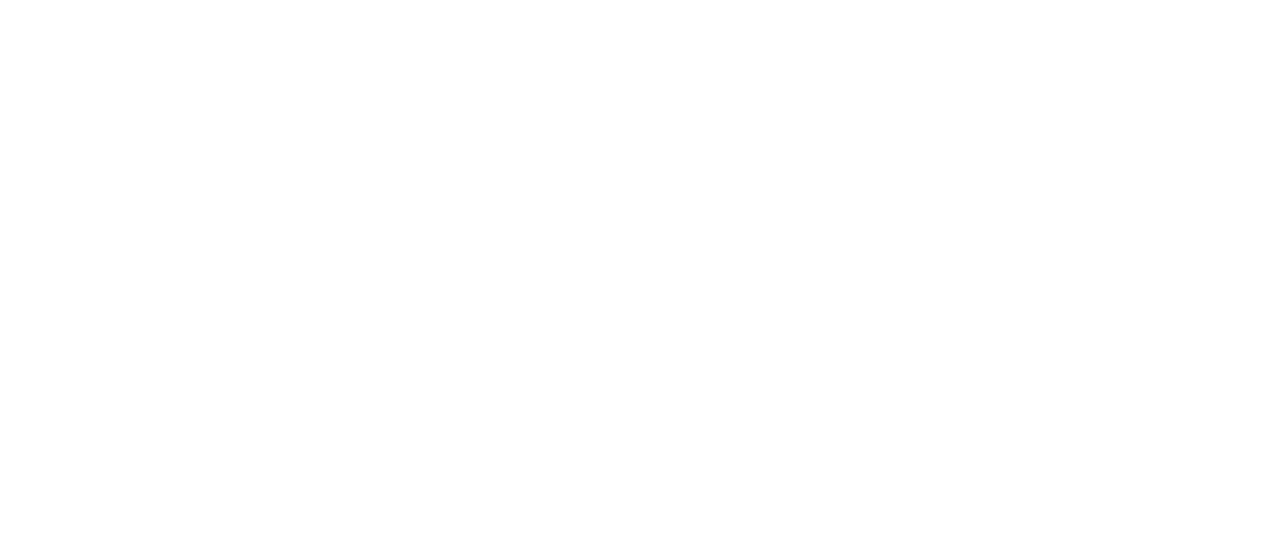
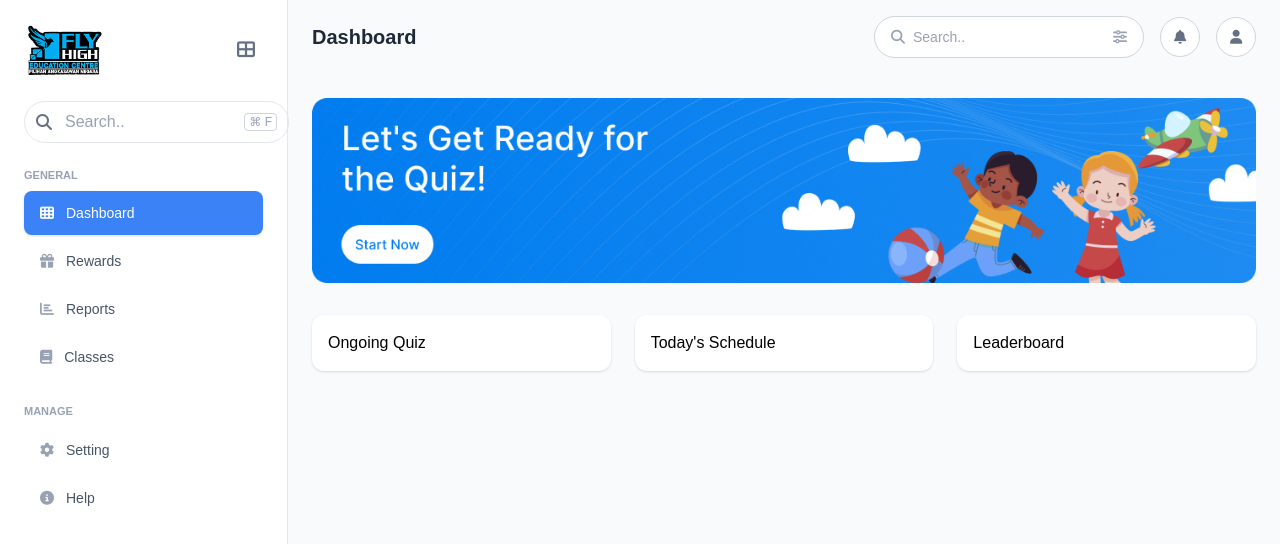
Before and after one commit to misterJS/flyhigh_quiz_fe_github, a Vue app: page /home in a window 1280 px wide. Before the commit this address had no page. Shown: the top 544 px of the page. Built offline with nearby package versions, Linux system fonts and the light colour scheme.

Commit message:
header dashboard create (sidebar component, sidebar item component, dashboardpage component, setup router, and index

```diff
--- a/public/index.html
+++ b/public/index.html
@@ -1,15 +1,26 @@
 <!DOCTYPE html>
 <html lang="">
   <head>
-    <meta charset="utf-8">
-    <meta http-equiv="X-UA-Compatible" content="IE=edge">
-    <meta name="viewport" content="width=device-width,initial-scale=1.0">
-    <link rel="icon" href="<%= BASE_URL %>favicon.ico">
+    <meta charset="utf-8" />
+    <meta http-equiv="X-UA-Compatible" content="IE=edge" />
+    <meta name="viewport" content="width=device-width,initial-scale=1.0" />
+    <link rel="icon" href="<%= BASE_URL %>favicon.ico" />
+    <link
+      rel="stylesheet"
+      href="https://cdnjs.cloudflare.com/ajax/libs/font-awesome/6.5.0/css/all.min.css"
+      integrity="sha512..."
+      crossorigin="anonymous"
+      referrerpolicy="no-referrer"
+    />
     <title><%= htmlWebpackPlugin.options.title %></title>
   </head>
   <body>
     <noscript>
-      <strong>We're sorry but <%= htmlWebpackPlugin.options.title %> doesn't work properly without JavaScript enabled. Please enable it to continue.</strong>
+      <strong
+        >We're sorry but <%= htmlWebpackPlugin.options.title %> doesn't work
+        properly without JavaScript enabled. Please enable it to
+        continue.</strong
+      >
     </noscript>
     <div id="app"></div>
     <!-- built files will be auto injected -->
--- /dev/null
+++ b/src/components/DashboardPage.vue
@@ -0,0 +1,23 @@
+<script setup>
+import HeaderComponent from "./base/HeaderComponent.vue";
+import SidebarComponent from "./base/SidebarComponent.vue";
+</script>
+
+<template>
+  <div class="flex h-screen">
+    <SidebarComponent />
+
+    <div class="flex-1 flex flex-col bg-[#f9fafb]">
+      <HeaderComponent />
+
+      <main class="p-6 overflow-y-auto flex-1">
+        <img src="../assets/hero-dashboard.png" alt="Logo" class="w-full mb-8 mx-auto" />
+        <div class="grid grid-cols-1 md:grid-cols-2 xl:grid-cols-3 gap-6">
+          <div class="p-4 bg-white shadow rounded-xl">Ongoing Quiz</div>
+          <div class="p-4 bg-white shadow rounded-xl">Today's Schedule</div>
+          <div class="p-4 bg-white shadow rounded-xl">Leaderboard</div>
+        </div>
+      </main>
+    </div>
+  </div>
+</template>
--- /dev/null
+++ b/src/components/base/HeaderComponent.vue
@@ -0,0 +1,37 @@
+<template>
+  <header class="flex justify-between items-center bg-[#f9fafb] px-6 py-4">
+    <h1 class="text-xl font-semibold text-gray-800">Dashboard</h1>
+
+    <div class="flex items-center gap-4">
+      <div
+        class="flex items-center border border-gray-300 rounded-full px-4 py-2 bg-white"
+      >
+        <i class="fas fa-search text-gray-400 text-sm mr-2"></i>
+        <input
+          type="text"
+          placeholder="Search.."
+          class="bg-transparent text-sm text-gray-700 placeholder-gray-400 focus:outline-none w-32 sm:w-48"
+        />
+        <button class="ml-2">
+          <i class="fas fa-sliders text-gray-400 text-sm"></i>
+        </button>
+      </div>
+
+      <button
+        class="w-10 h-10 flex items-center justify-center rounded-full border border-gray-300 bg-white"
+      >
+        <i class="fas fa-bell text-gray-500 text-sm"></i>
+      </button>
+
+      <button
+        class="w-10 h-10 flex items-center justify-center rounded-full border border-gray-300 bg-white"
+      >
+        <i class="fas fa-user text-gray-500 text-sm"></i>
+      </button>
+    </div>
+  </header>
+</template>
+
+<script setup>
+// No script needed
+</script>
--- /dev/null
+++ b/src/components/base/SidebarComponent.vue
@@ -0,0 +1,63 @@
+<template>
+  <aside
+    class="bg-white w-72 max-w-6xl min-h-screen border-r px-6 py-6 flex flex-col justify-between"
+  >
+    <!-- Logo & Toggle Button -->
+    <div class="flex items-center justify-between mb-6">
+      <img src="@/assets/logo.png" alt="FlyHigh Logo" class="w-20" />
+      <button class="p-2 hover:bg-gray-100 rounded-md">
+        <i class="fas fa-table-cells-large text-lg text-gray-500"></i>
+      </button>
+    </div>
+
+    <div class="flex items-center mb-6 gap-4">
+      <button @click="$emit('toggleSidebar')" class="md:hidden">
+        <i class="fas fa-bars text-xl"></i>
+      </button>
+      <div class="relative">
+        <input
+          type="text"
+          placeholder="Search.."
+          class="pl-10 pr-4 py-2 border rounded-full bg-transparent focus:outline-none"
+        />
+        <i
+          class="fas fa-search absolute left-3 top-1/2 transform -translate-y-1/2 text-gray-500"
+        ></i>
+        <span
+          class="absolute right-3 top-1/2 -translate-y-1/2 text-xs text-gray-400 border border-gray-300 px-1 rounded"
+        >
+          ⌘ F
+        </span>
+      </div>
+    </div>
+
+    <div class="flex-1">
+      <p class="text-[11px] text-gray-400 font-semibold mb-2">GENERAL</p>
+      <nav class="space-y-1 mb-6">
+        <SidebarItemComponent icon="fas fa-th" text="Dashboard" to="/home" />
+        <SidebarItemComponent icon="fas fa-gift" text="Rewards" to="/rewards" />
+        <SidebarItemComponent
+          icon="fas fa-chart-bar"
+          text="Reports"
+          to="/reports"
+        />
+        <SidebarItemComponent icon="fas fa-book" text="Classes" to="/classes" />
+      </nav>
+
+      <!-- MANAGE -->
+      <p class="text-[11px] text-gray-400 font-semibold mb-2">MANAGE</p>
+      <nav class="space-y-1">
+        <SidebarItemComponent icon="fas fa-cog" text="Setting" to="/settings" />
+        <SidebarItemComponent
+          icon="fas fa-info-circle"
+          text="Help"
+          to="/help"
+        />
+      </nav>
+    </div>
+  </aside>
+</template>
+
+<script setup>
+import SidebarItemComponent from "./SidebarItemComponent.vue";
+</script>
--- /dev/null
+++ b/src/components/base/SidebarItemComponent.vue
@@ -0,0 +1,28 @@
+<template>
+  <router-link
+    :to="to"
+    class="flex items-center gap-3 px-4 py-3 text-sm rounded-lg transition-all font-medium"
+    :class="
+      isActive
+        ? 'bg-blue-500 text-white shadow'
+        : 'text-gray-600 hover:bg-gray-100'
+    "
+  >
+    <i :class="[icon, isActive ? 'text-white' : 'text-gray-400']"></i>
+    <span>{{ text }}</span>
+  </router-link>
+</template>
+
+<script setup>
+import { computed } from "vue";
+import { useRoute } from "vue-router";
+// eslint-disable-next-line no-undef
+const props = defineProps({
+  icon: String,
+  text: String,
+  to: String,
+});
+
+const route = useRoute();
+const isActive = computed(() => route.path.startsWith(props.to));
+</script>
--- a/src/router/index.js
+++ b/src/router/index.js
@@ -1,6 +1,7 @@
 import { createRouter, createWebHistory } from "vue-router";
 import LoginPage from "@/components/LoginPage.vue";
 import RegisterPage from "@/components/RegisterPage.vue";
+import DashboardPage from "../components/DashboardPage.vue";
 
 const routes = [
   {
@@ -17,6 +18,7 @@
     name: "Register",
     component: RegisterPage,
   },
+  { path: "/home", component: DashboardPage },
 ];
 
 const router = createRouter({
```
Also changed, not shown: src/assets/hero-dashboard.png (added).
